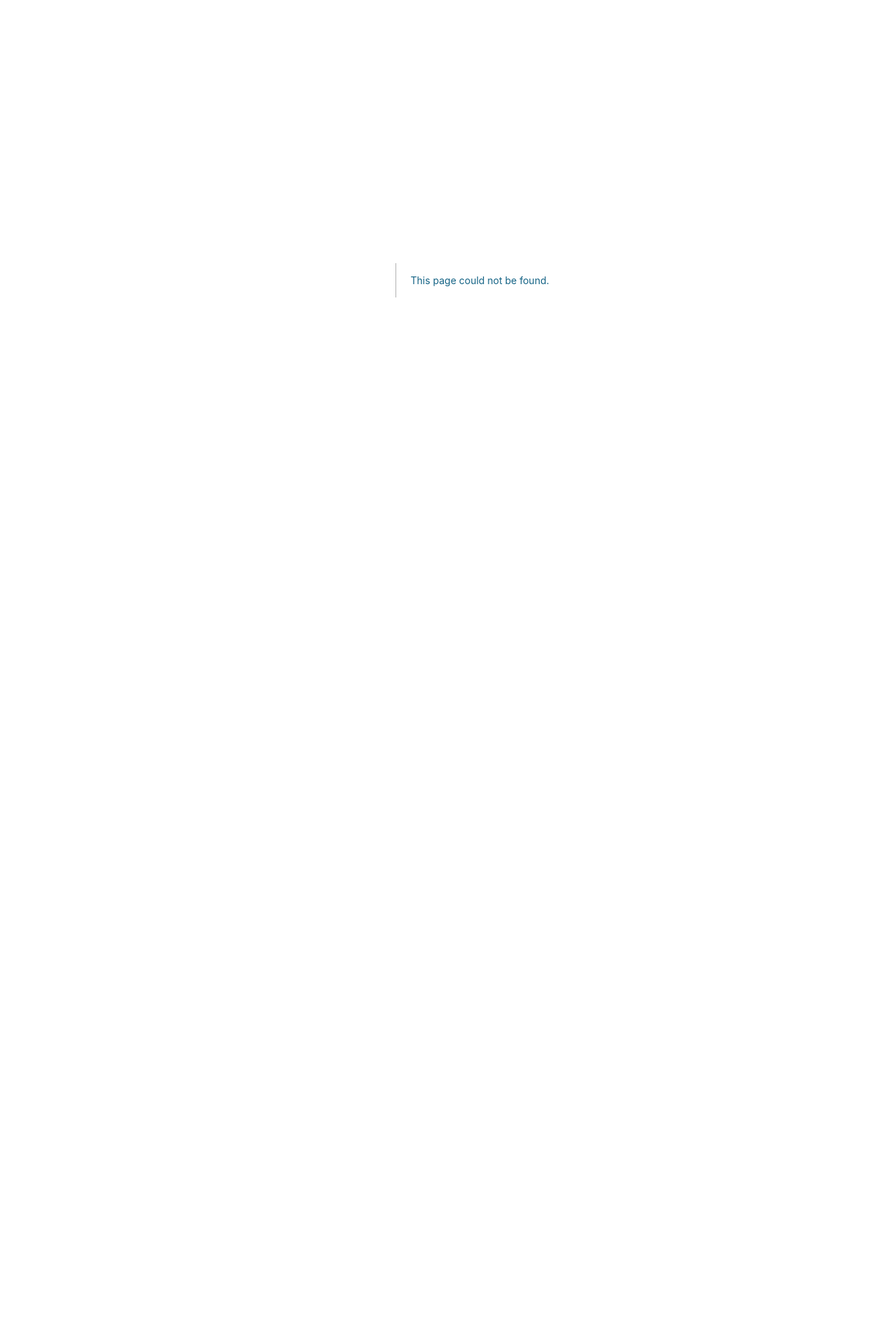
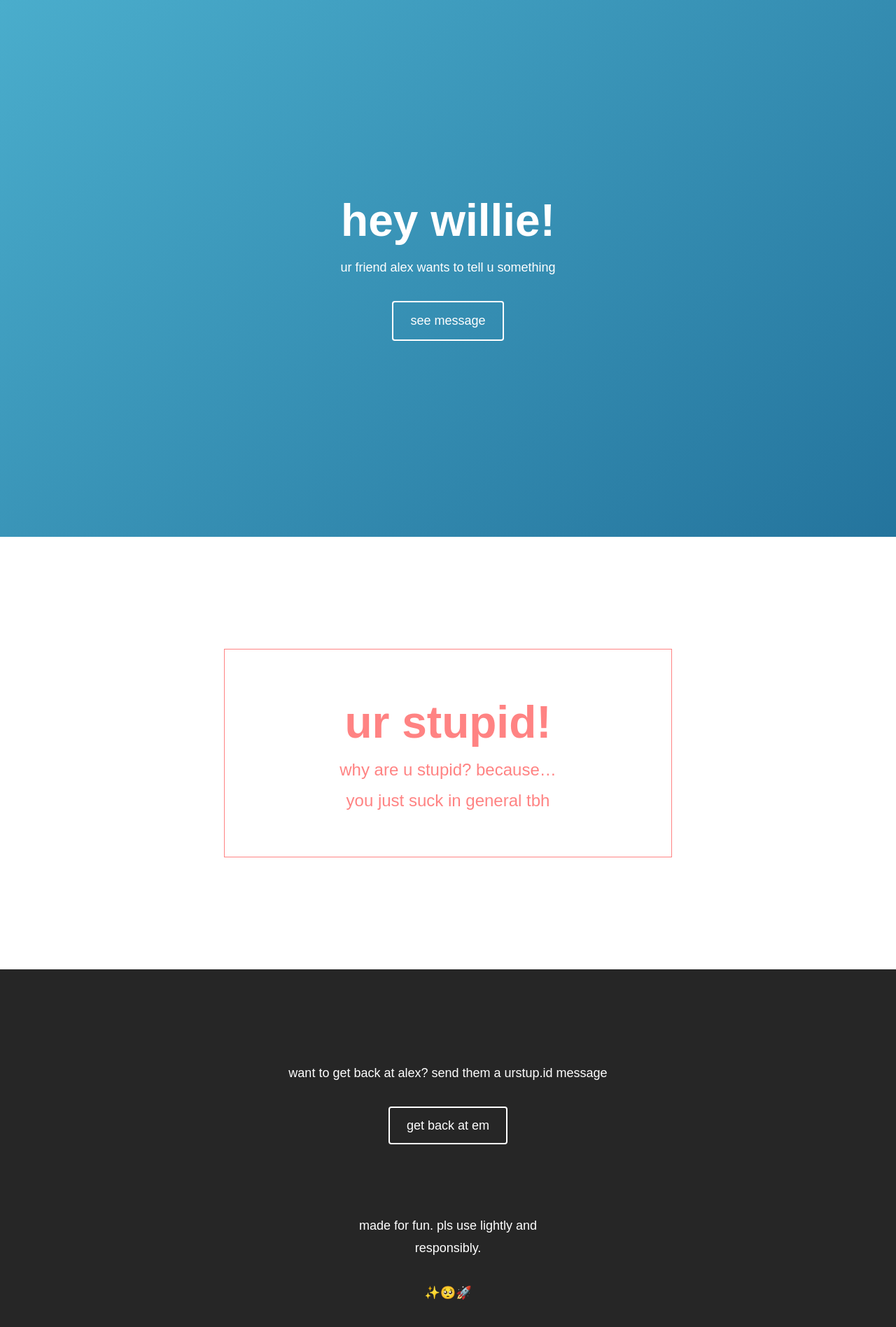
Before and after one commit to WilhelmWillie/urstupid, a Next.js app: page /1 in a window 1280 px wide. Before the commit this address had no page. Shown: the top 1896 px of the page at 70% size. Before the commit the page ends 800 px from the top, so only its background shows below. Built offline with nearby package versions, Linux system fonts and the light colour scheme.

Commit message:
fleshed out message page

```diff
--- /dev/null
+++ b/components/CallToAction.js
@@ -0,0 +1,40 @@
+import styled from 'styled-components';
+import Container from "../styles/container";
+
+const CallToAction = ({ children, friendName }) => {
+  return (
+    <Background>
+      <Container>
+        <p>want to get back at {friendName}? send them a urstup.id message</p>
+
+        <a href="/" className="button">get back at em</a>
+      </Container>
+
+      {children}
+    </Background>
+  )
+}
+
+const Background = styled.div`
+  background: ${({theme}) => theme.colors.dark};
+  padding: 132px 0 32px;
+  text-align: center;
+
+  h1 {
+    margin-bottom: 16px;
+  }
+
+  p {
+    color: ${({theme}) => theme.colors.white};
+  }
+
+  a.button  {
+    display: inline-block;
+    margin-top: 32px;
+    text-decoration: none;
+    border: 2px solid ${({theme}) => theme.colors.white};
+    background: transparent;
+  }
+`;
+
+export default CallToAction;
--- a/components/Footer.js
+++ b/components/Footer.js
@@ -2,9 +2,9 @@ import styled from "styled-components";
 
 import Container from  "../styles/container";
 
-const Footer = () => {
+const Footer = ({ isDark }) => {
   return (
-    <FooterContainer>
+    <FooterContainer isDark={isDark}>
       <p>
         made for fun. pls use lightly and responsibly.
       </p>
@@ -26,6 +26,10 @@ const FooterContainer = styled(Container)`
     margin: 32px auto;
     text-align: center;
   }
+
+  ${({isDark, theme}) => isDark && `
+    color: ${theme.colors.white};
+  `}
 `;
 
 export default Footer;
--- a/components/Form.js
+++ b/components/Form.js
@@ -9,13 +9,17 @@ const Form = () => {
         <form>
           <h2>who is stupid</h2>
 
-          <input type="text" placeholder="ur friend's name" />
+          <span>64 characters max</span>
+
+          <input type="text" placeholder="ur friend's name" maxLength="64" />
 
           <Space />
 
           <h2>why are they stupid</h2>
 
-          <textarea rows={3} placeholder="because they just are" />
+          <span>280 characters max</span>
+
+          <textarea rows={3} placeholder="because they just are" maxLength="280" />
 
           <button type="submit">let them know</button>
         </form>
@@ -31,6 +35,10 @@ const FormCard = styled.div`
   box-shadow: 1px 2px 6px 0 rgba(0,0,0,0.29);
   border-radius: 6px;
   margin-top: -32px;
+
+  span {
+    font-size: 12px;
+  }
 
   input[type=text], textarea {
     width: 100%;
--- /dev/null
+++ b/components/MessageBody.js
@@ -0,0 +1,51 @@
+import styled from 'styled-components';
+import Container from "../styles/container";
+
+const MessageBody = ({ message }) => {
+  return (
+    <Background>
+      <Container>
+        <BodyContainer>
+          <h2>ur stupid!</h2>
+
+          <h3>why are u stupid? because…</h3>
+
+          <p>{message}</p>
+        </BodyContainer>
+      </Container>
+    </Background>
+  )
+}
+
+const Background = styled.div`
+  padding: 20vh 0;
+  text-align: center;
+`;
+
+const BodyContainer = styled.div`
+  border: 1px solid ${({theme}) => theme.colors.accent};
+  color: ${({theme}) => theme.colors.accent};
+  padding: 64px 32px;
+
+  h2, h3 {
+    color: ${({theme}) => theme.colors.accent};
+  }
+
+  h2 {
+    font-size: 64px;
+    font-weight: 700;
+    line-height: 80px;
+    margin-bottom: 16px;
+  }
+
+  h3 {
+    font-size: 24px;
+    margin-bottom: 16px;
+  }
+
+  p {
+    font-size: 24px;
+  }
+`;
+
+export default MessageBody;
--- /dev/null
+++ b/components/MessageHero.js
@@ -0,0 +1,38 @@
+import styled from 'styled-components';
+import Container from "../styles/container";
+
+const MessageHero = ({ targetName, friendName }) => {
+  return (
+    <Background>
+      <Container>
+        <h1>hey {targetName}!</h1>
+
+        <p>ur friend {friendName} wants to tell u something</p>
+
+        <button>see message</button>
+      </Container>
+    </Background>
+  )
+}
+
+const Background = styled.div`
+  background-image: linear-gradient(141deg, #4AADCC 0%, #24749D 100%);
+  padding: 35vh 0;
+  text-align: center;
+
+  h1 {
+    margin-bottom: 16px;
+  }
+
+  p {
+    color: ${({theme}) => theme.colors.white};
+  }
+
+  button  {
+    border: 2px solid ${({theme}) => theme.colors.white};
+    background: transparent;
+    margin-top: 32px;
+  }
+`;
+
+export default MessageHero;
--- a/components/index.js
+++ b/components/index.js
@@ -1,3 +1,7 @@
 export { default as Footer } from "./Footer";
 export { default as Form } from "./Form";
 export { default as Hero } from "./Hero";
+
+export { default as MessageHero } from "./MessageHero";
+export { default as MessageBody } from "./MessageBody";
+export { default as CallToAction } from "./CallToAction";
--- /dev/null
+++ b/pages/[id].js
@@ -0,0 +1,36 @@
+import Head from "next/head";
+import { Footer, MessageHero, MessageBody, CallToAction } from "../components";
+
+function Message() {
+  return (
+    <>
+      <Head>
+        <title>urstup.id - a friendly way to remind ur friends what they are</title>
+
+        <meta
+          name="description"
+          content="a revolutionary platform powered by blockchain, AI, ar/vr, sustainable tech, vc funds... ok jk this is just a friendly way to remind ur friends what they are"
+        />
+
+        <meta name="viewport" content="width=device-width, initial-scale=1" />
+
+        <meta property="og:url" content="https://urstup.id" />
+        <meta property="og:title" content="urstup.id - a friendly way to remind ur friends what they are" />
+        <meta
+          property="og:description"
+          content="a revolutionary platform powered by blockchain, AI, ar/vr, sustainable tech, vc funds... ok jk this is just a friendly way to remind ur friends what they are"
+        />
+
+        <link rel="icon" type="image/png" href="/favicon.png" />
+      </Head>
+
+      <MessageHero targetName="willie" friendName="alex" />
+      <MessageBody message="you just suck in general tbh" />
+      <CallToAction friendName="alex">
+        <Footer isDark/>
+      </CallToAction>
+    </>
+  )
+}
+
+export default Message
--- a/styles/global.js
+++ b/styles/global.js
@@ -35,9 +35,10 @@ const GlobalStyle  = createGlobalStyle`
     padding: 16px;
     font-size: 18px;
     box-sizing: border-box;
+    color: ${({theme}) => theme.colors.body};
   }
 
-  button {
+  button, a.button {
     background: ${({theme}) => theme.colors.action};
     border-radius: 4px;
     color: ${({theme}) => theme.colors.white};
@@ -45,6 +46,11 @@ const GlobalStyle  = createGlobalStyle`
     font-size: 18px;
     border: none;
     cursor: pointer;
+    transition: 0.2s all;
+
+    &:hover {
+      transform: scale(0.975);
+    }
   }
 `;
 
```
